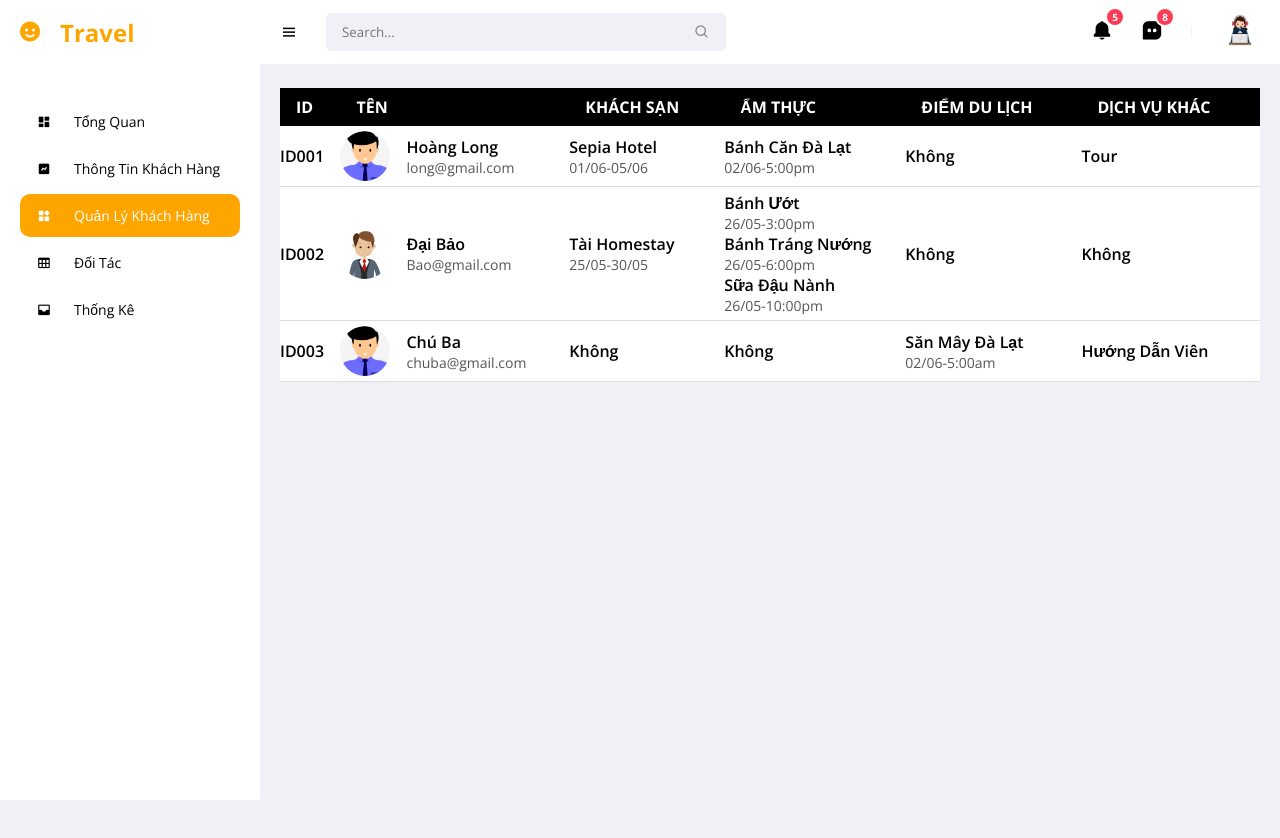
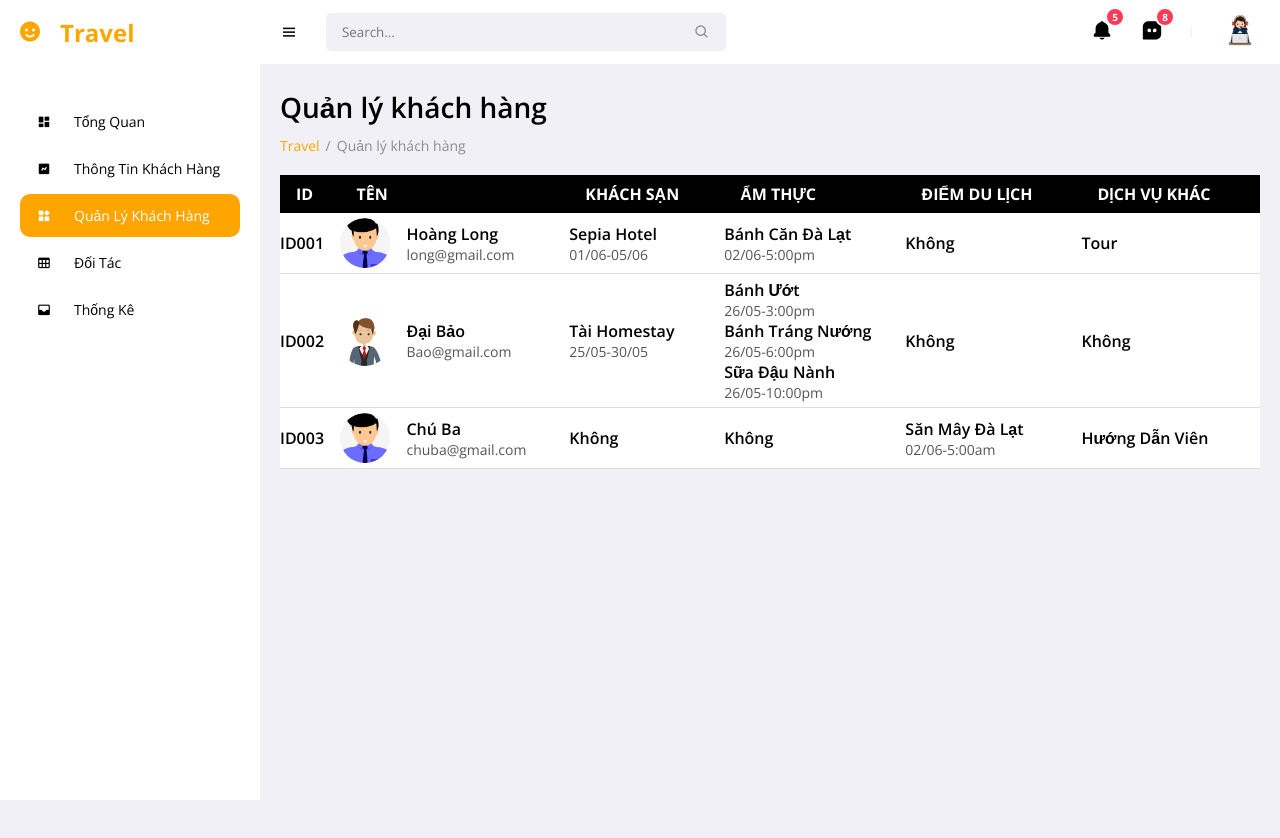
Before and after one commit to DimDimNe/AdminQL, a plain HTML site: page index.html in a window 1280 px wide. Drawn offline with nearby package versions, Linux system fonts and the light colour scheme.

Commit message:
Add files via upload

```diff
--- a/index.html
+++ b/index.html
@@ -13,7 +13,7 @@
 
 	<!-- SIDEBAR -->
 	<section id="sidebar">
-		<a href="#" class="brand"><i class='bx bxs-smile icon'></i> Travel</a>
+		<a href="https://dimdimne.github.io/DoAn/" class="brand"><i class='bx bxs-smile icon'></i> Travel</a>
 		<ul class="side-menu">
 			<li><a href="https://dimdimne.github.io/AdminTQ/"><i class='bx bxs-dashboard icon' ></i> Tổng Quan</a></li>
 
@@ -62,6 +62,12 @@
 		</nav>
 		<!-- NAVBAR -->
         <main>
+			<h1 class="title">Quản lý khách hàng</h1>
+			<ul class="breadcrumbs">
+				<li><a href="#">Travel</a></li>
+				<li class="divider">/</li>
+				<li><a href="#" class="active">Quản lý khách hàng</a></li>
+			</ul>
             <div class="table-wrapper">
 				<table>
 					<thead>
--- a/style.css
+++ b/style.css
@@ -581,6 +581,7 @@ main .btn-send:hover {
 /*table*/
 
 .table-wrapper{
+	padding-top: 20px;
 	height: 900px;
 	overflow: auto;
 	position: relative;
```
